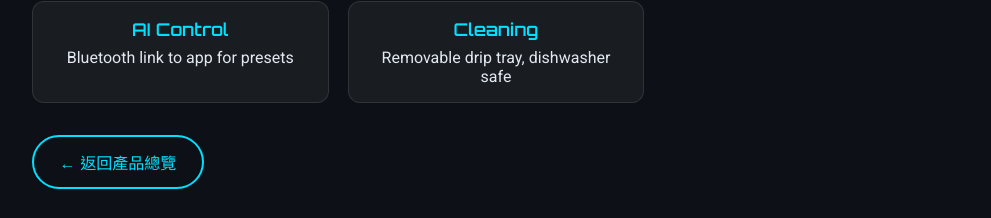
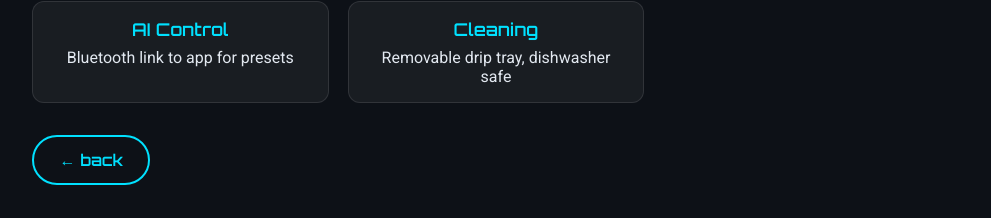
Before and after one commit to Hua-Hsing-Liu/Ctrlix, a plain HTML site: page grill.html in a window 1280 px wide. Shown: the part 1146-1364 px from the top of the page, without its empty margins (144-1135 px from the left). Drawn offline with Linux system fonts and the light colour scheme.

Commit message:
Update grill.html

```diff
--- a/grill.html
+++ b/grill.html
@@ -49,7 +49,7 @@
       <div class="spec"><h4>Cleaning</h4><p>Removable drip tray, dishwasher safe</p></div>
     </section>
 
-    <a href="index.html#products" class="back">← 返回產品總覽</a>
+    <a href="index.html#products" class="back">← back</a>
   </main>
 </body>
 </html>
```
